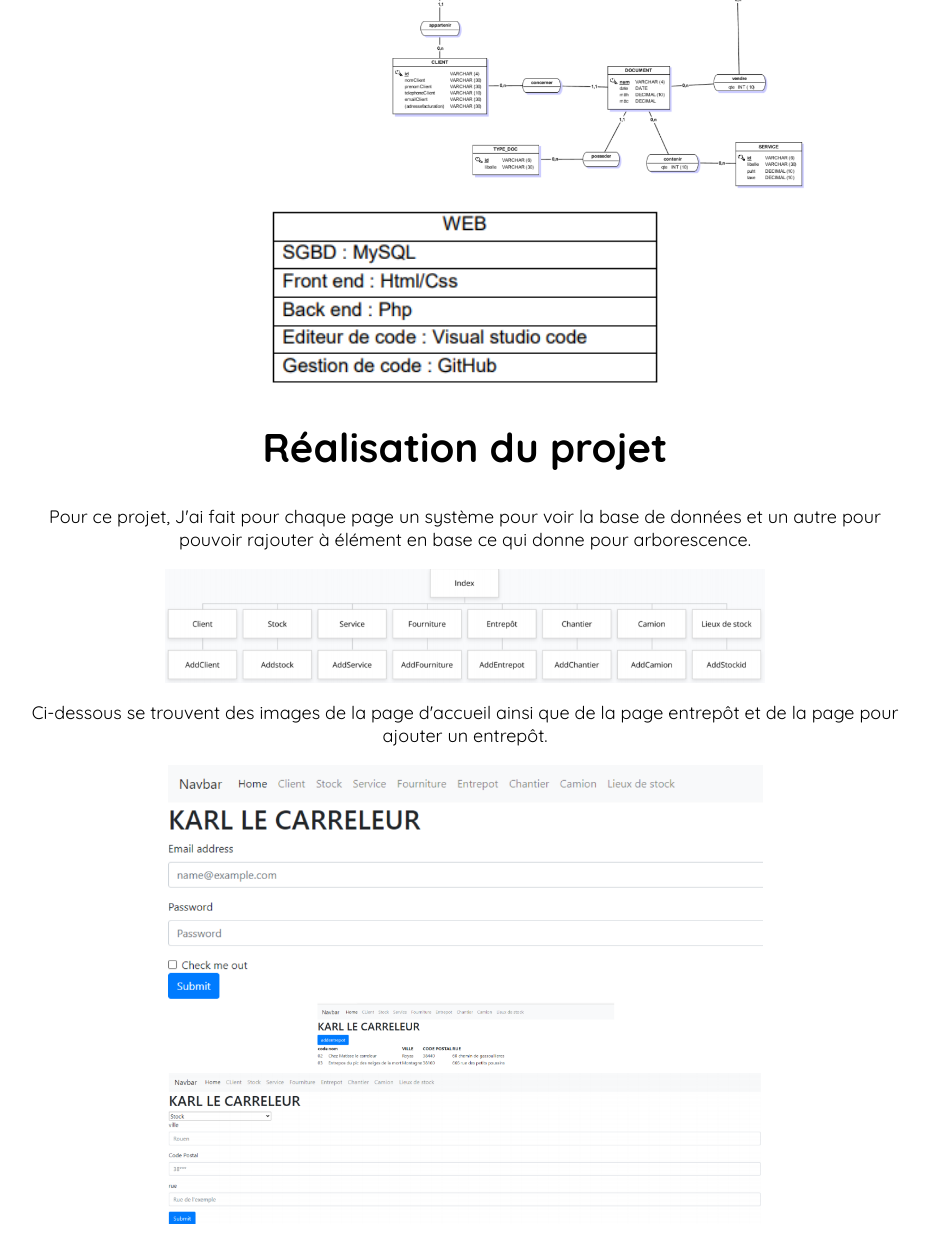
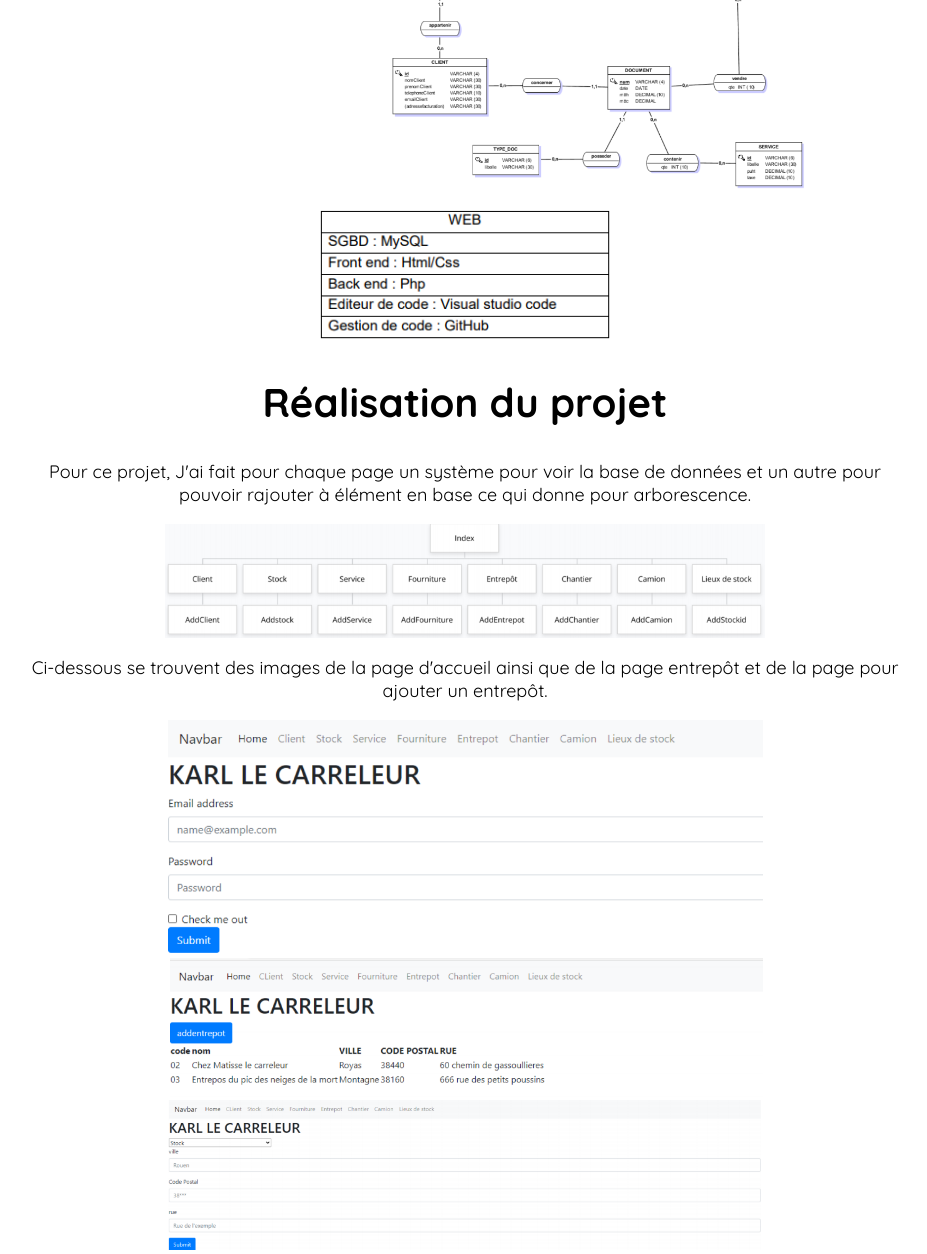
Before and after one commit to ValentinBOSC/ValentinBOSC.github.io, a plain HTML site: page karl.html in a window 1280 px wide. Shown: the part 1466-2720 px from the top of the page, without its empty margins (175-1102 px from the left). Drawn offline with nearby package versions, Linux system fonts and the light colour scheme.

Commit message:
Add files via upload

```diff
--- a/karl.html
+++ b/karl.html
@@ -57,7 +57,7 @@
             <img src="/img/MCDKARL.png" alt="MCDKARL"width="700">
         </div>
 
-        <img class="myImg" src="/img/tableKarl.png" alt="Tableau"width="400">
+        <img class="myImg" src="/img/tableKarl.png" alt="Tableau"width="300">
 
         <h2 class="myH2">Réalisation du projet</h2>
         <p class="myP">
@@ -68,7 +68,7 @@
             Ci-dessous se trouvent des images de la page d'accueil ainsi que de la page entrepôt et de la page pour ajouter un entrepôt.
         </p>
         <img src="/img/indexkarl.png" alt="indexkarl"width="600" class="myImg">
-        <img src="/img/chantier.png" alt="chantier"width="300" class="myImg">
+        <img src="/img/chantier.png" alt="chantier"width="600" class="myImg">
         <img src="/img/chantieradd.png" alt="chantieradd"width="600" class="myImg">
         <h2 class="myH2">Bilan</h2>
         <p class="myP">
```
